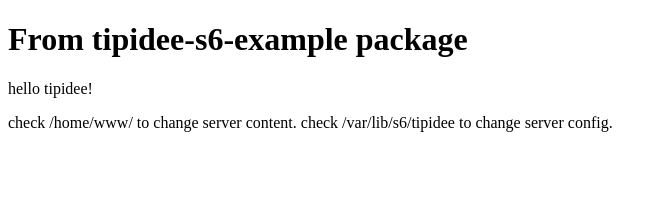
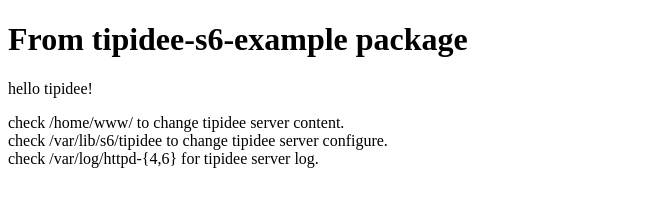
Before and after one commit to ericwq/rpms, a plain HTML site: page tipidee/index.html in a window 1280 px wide. Shown: the whole page, without its empty margins (0-667 px from the left). Drawn offline with Linux system fonts and the light colour scheme.

Commit message:
refine spec for tipidee.

```diff
--- a/tipidee/index.html
+++ b/tipidee/index.html
@@ -4,7 +4,8 @@
 
 <h1>From tipidee-s6-example package</h1>
 <p>hello tipidee!</p>
-check /home/www/ to change server content.
-check /var/lib/s6/tipidee to change server config.
+check /home/www/ to change tipidee server content.</br>
+check /var/lib/s6/tipidee to change tipidee server configure.</br>
+check /var/log/httpd-{4,6} for tipidee server log.</br>
 </body>
 </html>
```
Also changed, not shown: 2 other files.
